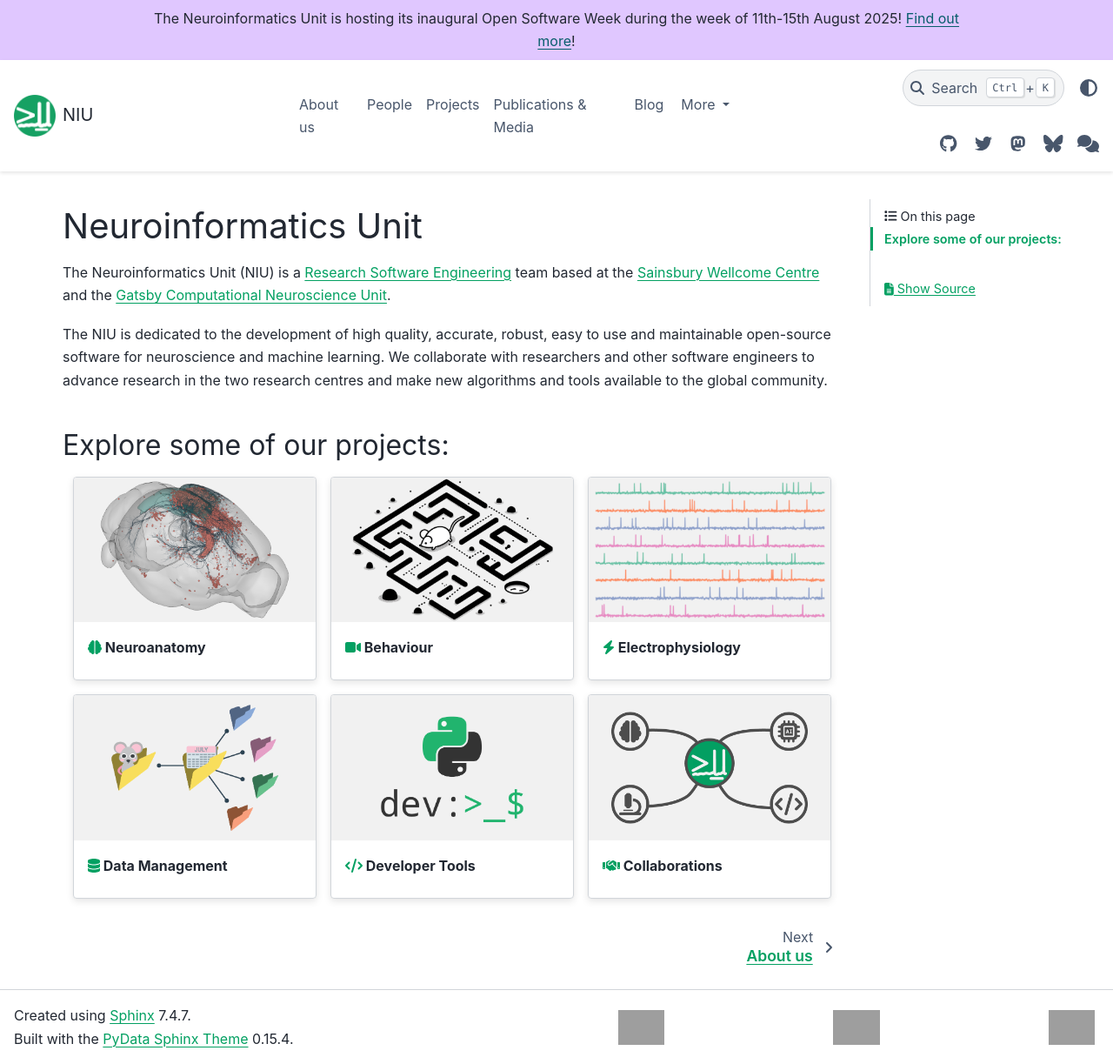
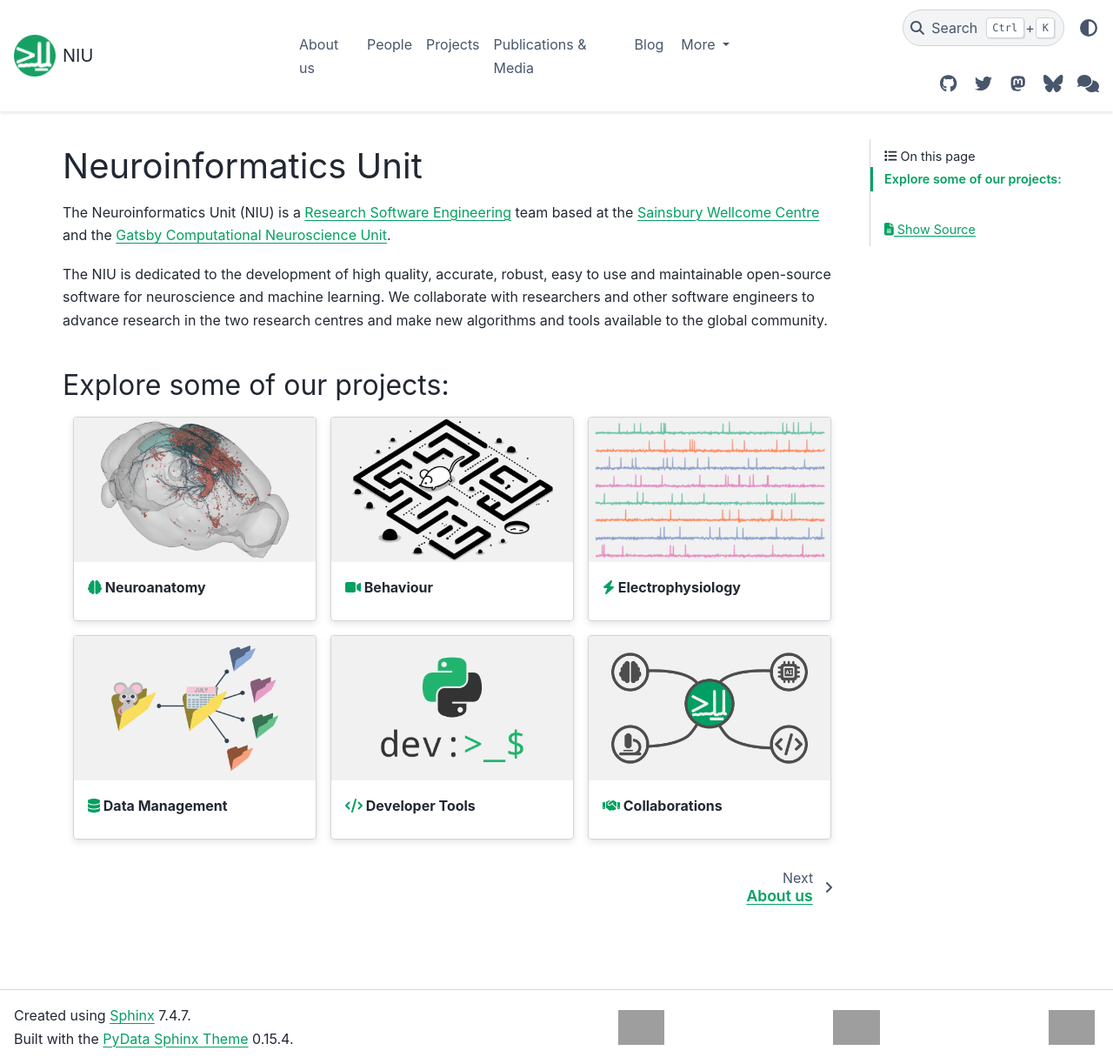
Before and after one commit to neuroinformatics-unit/neuroinformatics-unit.github.io, a Sphinx documentation site: the page built from docs/source/index.md, in a window 1280 px wide and 1223 px high. Shown: the whole window at 87% size. Built offline with Sphinx 7.4.7 and the PyData theme 0.15.4, drawn with Linux system fonts in a browser that asks for light colours; nearby versions of some CDN libraries; grey boxes are pictures that could not be loaded.

Commit message:
removed announcement banner

```diff
--- a/docs/source/conf.py
+++ b/docs/source/conf.py
@@ -118,7 +118,6 @@ html_favicon = "_static/logo_light.png"
 
 # Cutomize the theme
 html_theme_options = {
-    "announcement": "The Neuroinformatics Unit is hosting its inaugural Open Software Week during the week of 11th-15th August 2025! <a href='https://neuroinformatics.dev/open-software-week/index.html'>Find out more</a>!",
     "icon_links": [
         {
             # Label for this link
```
